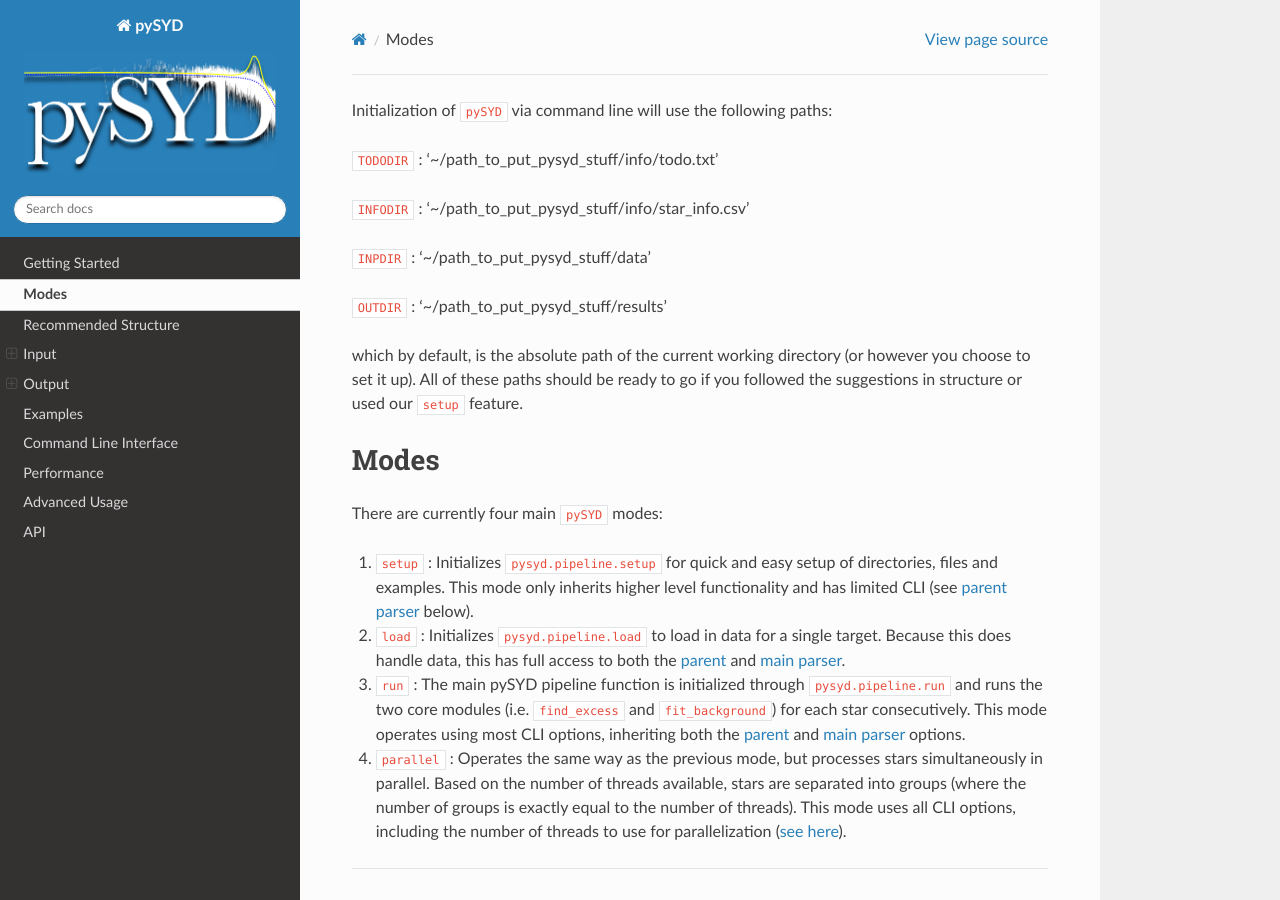
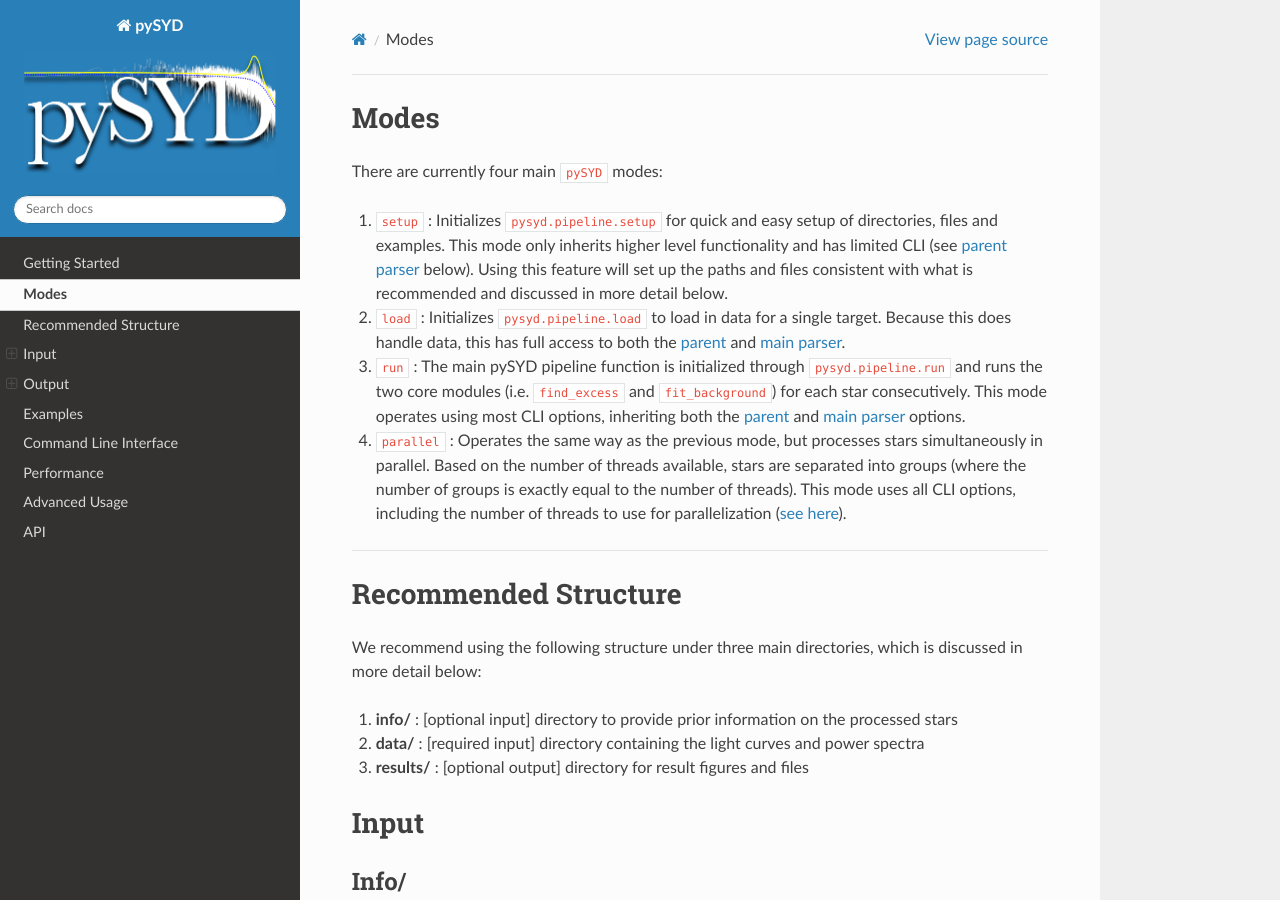
Before and after one commit to ashleychontos/pySYD, a Sphinx documentation site: the page built from docs/overview.rst, in a window 1280 px wide and 900 px high. Built offline with Sphinx 7.4.7 and the Read the Docs theme 2.0.0, drawn with Linux system fonts in a browser that asks for light colours; the version number could not be read and is left out; some of the changed text lies outside the part shown.

Commit message:
Update overview.rst

```diff
--- a/docs/overview.rst
+++ b/docs/overview.rst
@@ -1,15 +1,4 @@
 .. _overview:
-
-
-Initialization of ``pySYD`` via command line will use the following paths:
-
-- ``TODODIR`` : '~/path_to_put_pysyd_stuff/info/todo.txt'
-- ``INFODIR`` : '~/path_to_put_pysyd_stuff/info/star_info.csv'
-- ``INPDIR`` : '~/path_to_put_pysyd_stuff/data'
-- ``OUTDIR`` : '~/path_to_put_pysyd_stuff/results'
-
-which by default, is the absolute path of the current working directory (or however you choose to set it up). All of these paths should be ready to go
-if you followed the suggestions in :ref:`structure` or used our ``setup`` feature.
 
 
 Modes
@@ -18,7 +7,8 @@ Modes
 There are currently four main ``pySYD`` modes:
 
 #. ``setup`` : Initializes ``pysyd.pipeline.setup`` for quick and easy setup of directories, files and examples. This mode only
-   inherits higher level functionality and has limited CLI (see :ref:`parent parser<parentparse>` below).
+   inherits higher level functionality and has limited CLI (see :ref:`parent parser<parentparse>` below). Using this feature will
+   set up the paths and files consistent with what is recommended and discussed in more detail below.
 
 #. ``load`` : Initializes ``pysyd.pipeline.load`` to load in data for a single target. Because this does handle data, this has
    full access to both the :ref:`parent<parentparse>` and :ref:`main parser<mainparse>`.
@@ -32,7 +22,6 @@ There are currently four main ``pySYD`` modes:
    options, including the number of threads to use for parallelization (:ref:`see here<parallel>`).
 
 =========================
-
 
 Recommended Structure
 ***********************
@@ -67,7 +56,6 @@ There are two main files provided:
    * "upper_bg" [float] : upper frequency limit to use in the fit_background module (units: muHz)
    * "seed" [int] : random seed generated when using the Kepler correction option, which is saved for future reproducibility purposes
 
-
 Data/
 ++++++++
 
@@ -76,12 +64,10 @@ File format for a given star ID:
 *  **ID_LC.txt** : time series data in units of days
 *  **ID_PS.txt** : power spectrum in units of muHz versus power or power density
 
-
 .. warning::
 
     Time and frequency in the time series and power spectrum file **must** be in the specified units (days and muHz) in order for the pipeline
     to properly process the data and provide reliable results.
-
 
 Output
 ********
```
Also changed, not shown: other parts of docs/overview.rst (+10 -0 lines).
